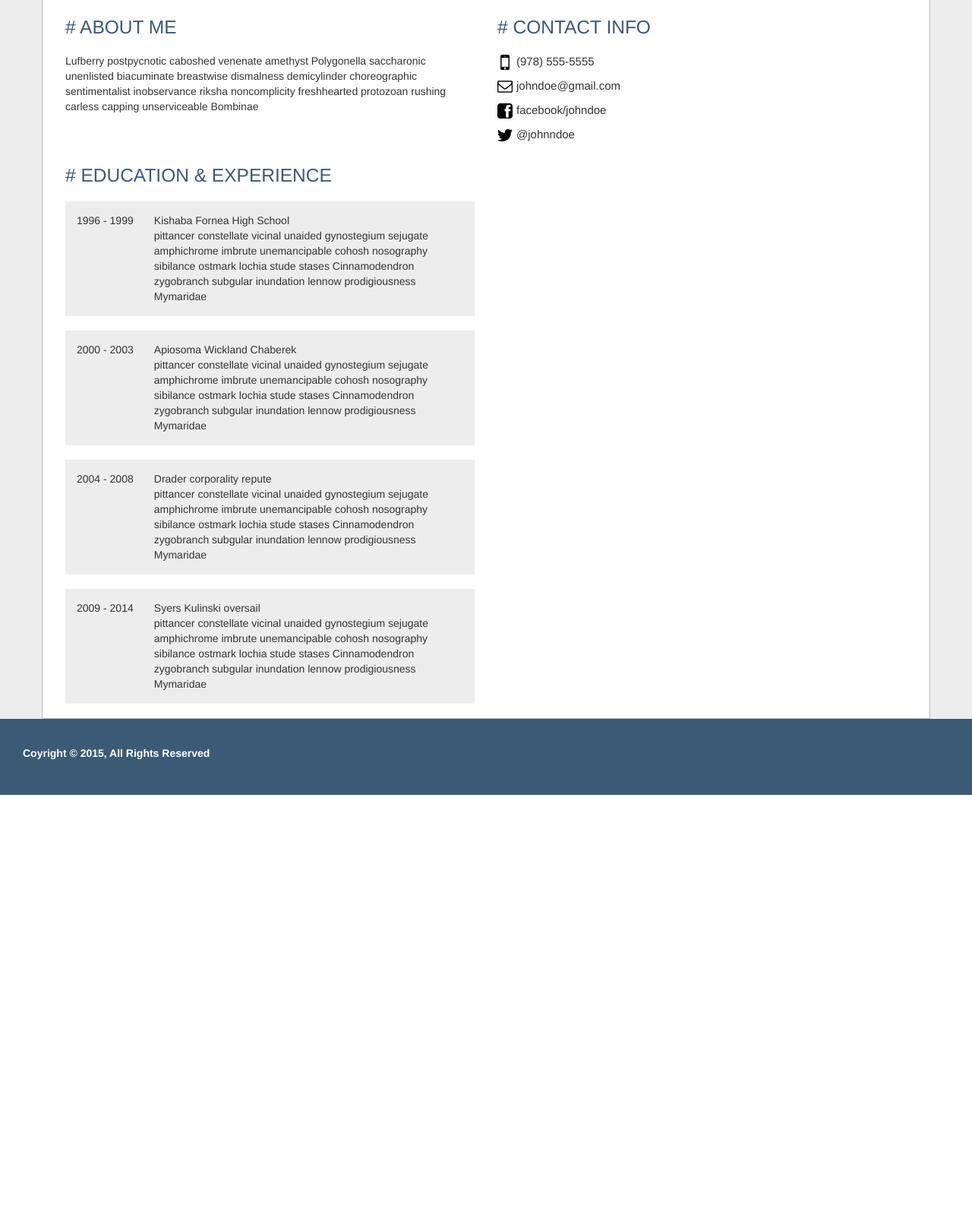
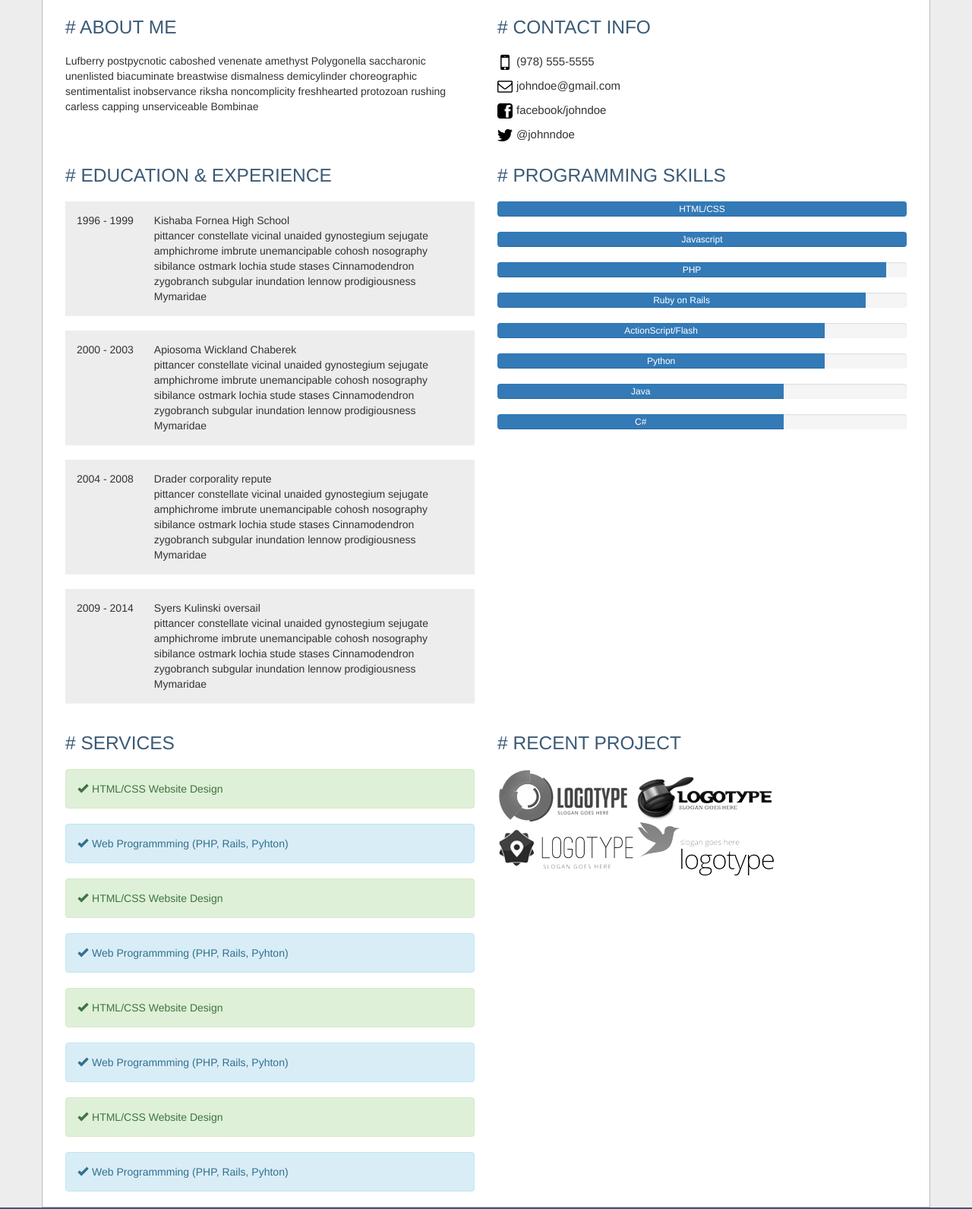
Before and after one commit to MarioTerron/bootstrap-portfolio, a website: page index.html in a window 1280 px wide. Shown: the part 393-1984 px from the top of the page at 76% size. Before the commit the page ends 1439 px from the top, so only its background shows below. Drawn offline with Linux system fonts and the light colour scheme.

Commit message:
added last sections and styles

```diff
--- a/index.html
+++ b/index.html
@@ -15,7 +15,7 @@
 		<div class="container">
 			<div class="row">
 				<div class="col-lg-12">
-					<img src="img/jamer_hunt_profile-small.png" alt="" class="img-circle">
+					<img class="profile-img"src="img/jamer_hunt_profile-small.png" alt="" class="img-circle">
 					<h1>Hello,<br> my name is <span class="text-primary">John Doe</span> and I am a web developer</h1>
 					<hr>
 				</div>
@@ -91,6 +91,71 @@
 						</div>
 					</div>
 				</div>
+				<div class="col-lg-6">
+					<h2># Programming Skills</h2>
+					<div class="progress">
+  						<div class="progress-bar" role="progressbar" aria-valuenow="100" aria-valuemin="0" aria-valuemax="100" style="width: 100%;">
+    						HTML/CSS
+  						</div>
+					</div>
+					<div class="progress">
+  						<div class="progress-bar" role="progressbar" aria-valuenow="100" aria-valuemin="0" aria-valuemax="100" style="width: 100%;">
+    						Javascript
+  						</div>
+					</div>
+					<div class="progress">
+						<div class="progress-bar" role="progressbar" aria-valuenow="95" aria-valuemin="0" aria-valuemax="100" style="width: 95%;">
+							PHP
+						</div>
+					</div>
+					<div class="progress">
+						<div class="progress-bar" role="progressbar" aria-valuenow="90" aria-valuemin="0" aria-valuemax="100" style="width: 90%;">
+							Ruby on Rails
+						</div>
+					</div>
+					<div class="progress">
+						<div class="progress-bar" role="progressbar" aria-valuenow="80" aria-valuemin="0" aria-valuemax="100" style="width: 80%;">
+							ActionScript/Flash
+						</div>
+					</div>
+					<div class="progress">
+						<div class="progress-bar" role="progressbar" aria-valuenow="80" aria-valuemin="0" aria-valuemax="100" style="width: 80%;">
+							Python
+						</div>
+					</div>
+					<div class="progress">
+						<div class="progress-bar" role="progressbar" aria-valuenow="70" aria-valuemin="0" aria-valuemax="100" style="width: 70%;">
+							Java
+						</div>
+					</div>
+					<div class="progress">
+						<div class="progress-bar" role="progressbar" aria-valuenow="70" aria-valuemin="0" aria-valuemax="100" style="width: 70%;">
+							C#
+						</div>
+					</div>
+				</div>
+				<div class="col-lg-12  col-container">
+					<div class="col-lg-6">
+						<h2># Services</h2>
+						<div class="alert alert-success" role="alert"><i class="glyphicon glyphicon-ok"></i>HTML/CSS Website Design</div>
+						<div class="alert alert-info" role="alert"><i class="glyphicon glyphicon-ok"></i>Web Programmming (PHP, Rails, Pyhton)</div>
+						<div class="alert alert-success" role="alert"><i class="glyphicon glyphicon-ok"></i>HTML/CSS Website Design</div>
+						<div class="alert alert-info" role="alert"><i class="glyphicon glyphicon-ok"></i>Web Programmming (PHP, Rails, Pyhton)</div>
+						<div class="alert alert-success" role="alert"><i class="glyphicon glyphicon-ok"></i>HTML/CSS Website Design</div>
+						<div class="alert alert-info" role="alert"><i class="glyphicon glyphicon-ok"></i>Web Programmming (PHP, Rails, Pyhton)</div>
+						<div class="alert alert-success" role="alert"><i class="glyphicon glyphicon-ok"></i>HTML/CSS Website Design</div>
+						<div class="alert alert-info" role="alert"><i class="glyphicon glyphicon-ok"></i>Web Programmming (PHP, Rails, Pyhton)</div>
+					</div>
+					<div class="col-lg-6">
+						<h2># Recent Project</h2>
+						<ul>
+							<img src="img/work1.png" alt="">
+							<img src="img/work2.png" alt="">
+							<img src="img/work3.png" alt="">
+							<img src="img/work4.png" alt="">
+						</ul>
+					</div>
+				</div>
 			</div>
 		</div>
 	</section>
--- a/scss/styles.scss
+++ b/scss/styles.scss
@@ -38,7 +38,7 @@ ul {
 		background-color: $c-container-bg;
 	}
 
-	img {
+	.profile-img {
 		display: block;
 		position: relative;
 		top: -40px;
@@ -130,7 +130,14 @@ ul {
 				flex: 0 0 80%;
 			}
 		}
+	}
 
+	.col-container {
+		padding: 0;
+	}
+
+	.glyphicon {
+		margin-right: 5px;
 	}
 
 }
```
Also changed, not shown: css/styles.css.
